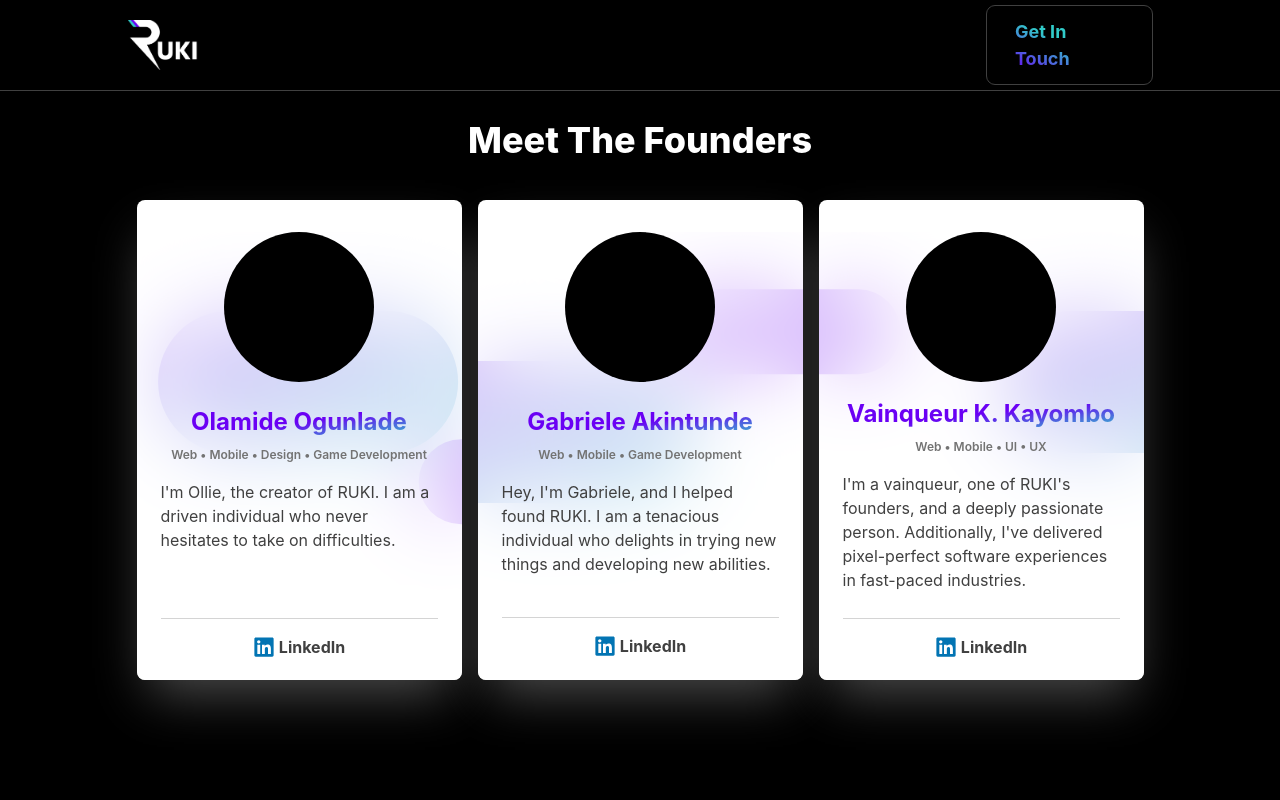
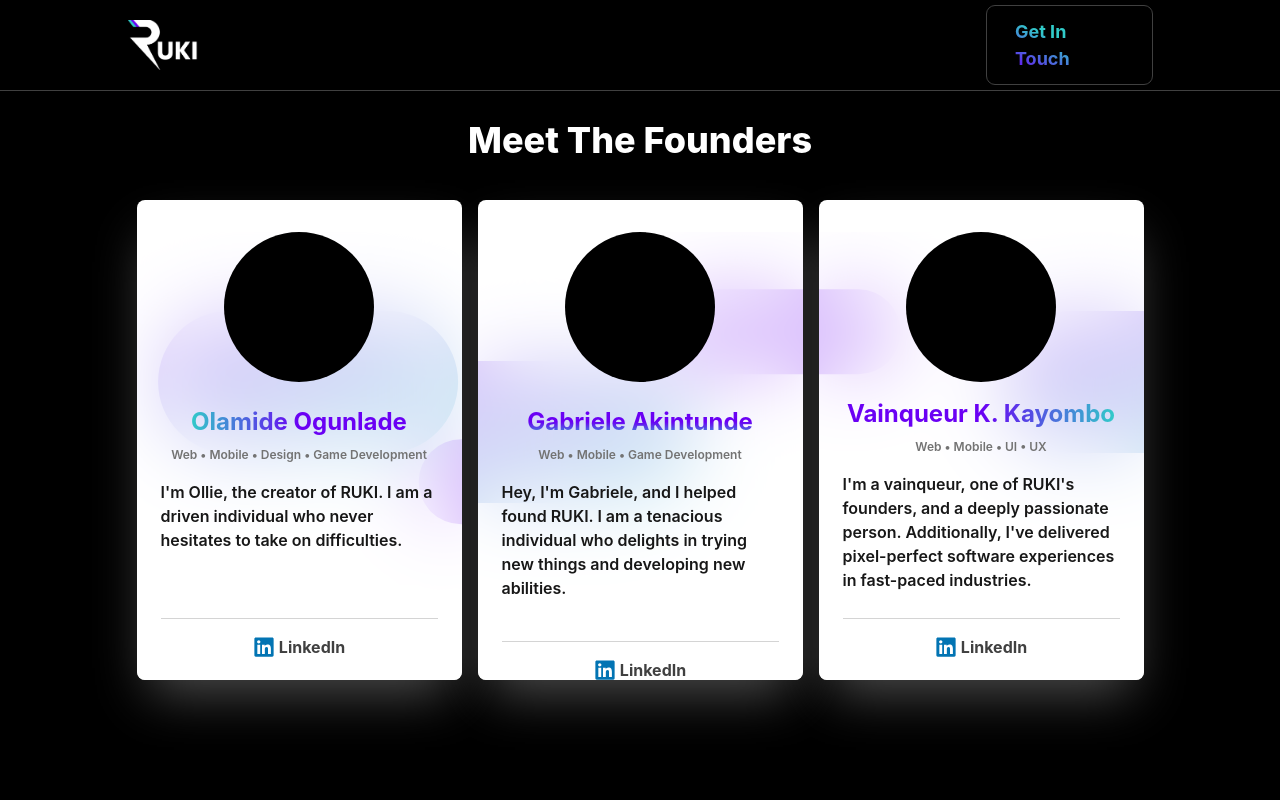
Before and after one commit to RookiePlayers/ruki-web, a Next.js app: page /team in a window 1280 px wide. Shown: the top 800 px of the page. Built offline with nearby package versions, Linux system fonts and the light colour scheme.

Commit message:
about text legibility fix

```diff
--- a/pages/team.tsx
+++ b/pages/team.tsx
@@ -34,7 +34,7 @@ export default function Team() {
                                     </div>
                                     <div className="w-full flex flex-col items-center space-y-4 px-6 ">
                                         <div className=" flex flex-col space-y-2 items-center">
-                                            <div className="font-bold text-transparent bg-clip-text bg-gradient-to-br from-rukipurple via-rukipurple to-rukiblue text-2xl mt-6">
+                                            <div className="font-bold text-transparent bg-clip-text bg-gradient-to-l from-rukipurple via-rukipurple to-rukiblue text-2xl mt-6">
                                                 Olamide Ogunlade
                                             </div>
                                             <div className="font-semibold text-neutral-500 text-[12px] ">
@@ -42,7 +42,7 @@ export default function Team() {
                                             </div>
                                         </div>
                                         <div className=" flex flex-col space-y-2 mt-[250px]">
-                                            <div className="w-full font-normal text-neutral-700 text-md">
+                                            <div className="w-full font-semibold text-neutral-900 text-md">
                                                 {"I'm Ollie, the creator of RUKI. I am a driven individual who never hesitates to take on difficulties."}
                                             </div>
                                         </div>
@@ -71,7 +71,7 @@ export default function Team() {
                                     <div className="rounded-full h-[150px] w-[150px] bg-black"></div>
                                     <div className="w-full flex flex-col items-center space-y-4 px-6 ">
                                         <div className=" flex flex-col space-y-2 items-center">
-                                            <div className="font-bold text-transparent bg-clip-text bg-gradient-to-br from-rukipurple via-rukipurple to-rukiblue text-2xl mt-6">
+                                            <div className="font-bold text-transparent bg-clip-text bg-gradient-to-b from-rukipurple via-rukipurple to-rukiblue text-2xl mt-6">
                                                 Gabriele Akintunde
                                             </div>
                                             <div className="font-semibold text-neutral-500 text-[12px] ">
@@ -79,7 +79,7 @@ export default function Team() {
                                             </div>
                                         </div>
                                         <div className=" flex flex-col space-y-2 mt-[250px]">
-                                            <div className="w-full font-normal text-neutral-700 text-md">
+                                            <div className="w-full font-semibold text-neutral-900 text-md">
                                                 {"Hey, I'm Gabriele, and I helped found RUKI. I am a tenacious individual who delights in trying new things and developing new abilities."}
                                             </div>
 
@@ -108,7 +108,7 @@ export default function Team() {
                                     <div className="rounded-full h-[150px] w-[150px] bg-black"></div>
                                     <div className="w-full flex flex-col items-center space-y-4 px-6">
                                         <div className=" flex flex-col space-y-2 items-center">
-                                            <div className="font-bold text-transparent bg-clip-text bg-gradient-to-br from-rukipurple via-rukipurple to-rukiblue text-2xl mt-4">
+                                            <div className="font-bold text-transparent bg-clip-text bg-gradient-to-r from-rukipurple via-rukipurple to-rukiblue text-2xl mt-4">
                                                 Vainqueur K. Kayombo
                                             </div>
                                             <div className="font-semibold text-neutral-500 text-[12px] ">
@@ -116,7 +116,7 @@ export default function Team() {
                                             </div>
                                         </div>
                                         <div className=" flex flex-col space-y-2 mt-[250px]">
-                                            <div className="w-full font-normal text-neutral-700 text-md">
+                                            <div className="w-full font-semibold text-neutral-900 text-md">
                                                 {"I'm a vainqueur, one of RUKI's founders, and a deeply passionate person. Additionally, I've delivered pixel-perfect software experiences in fast-paced industries."}
                                             </div>
 
```
